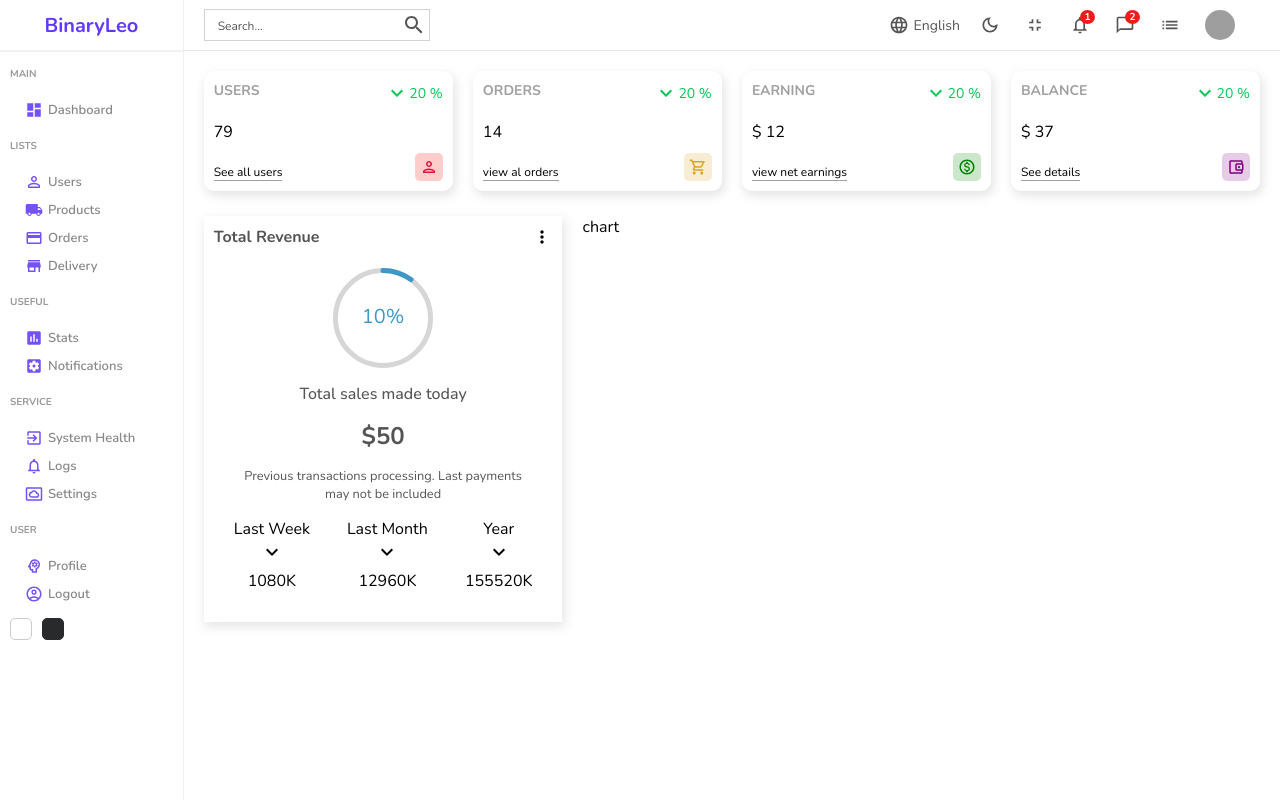
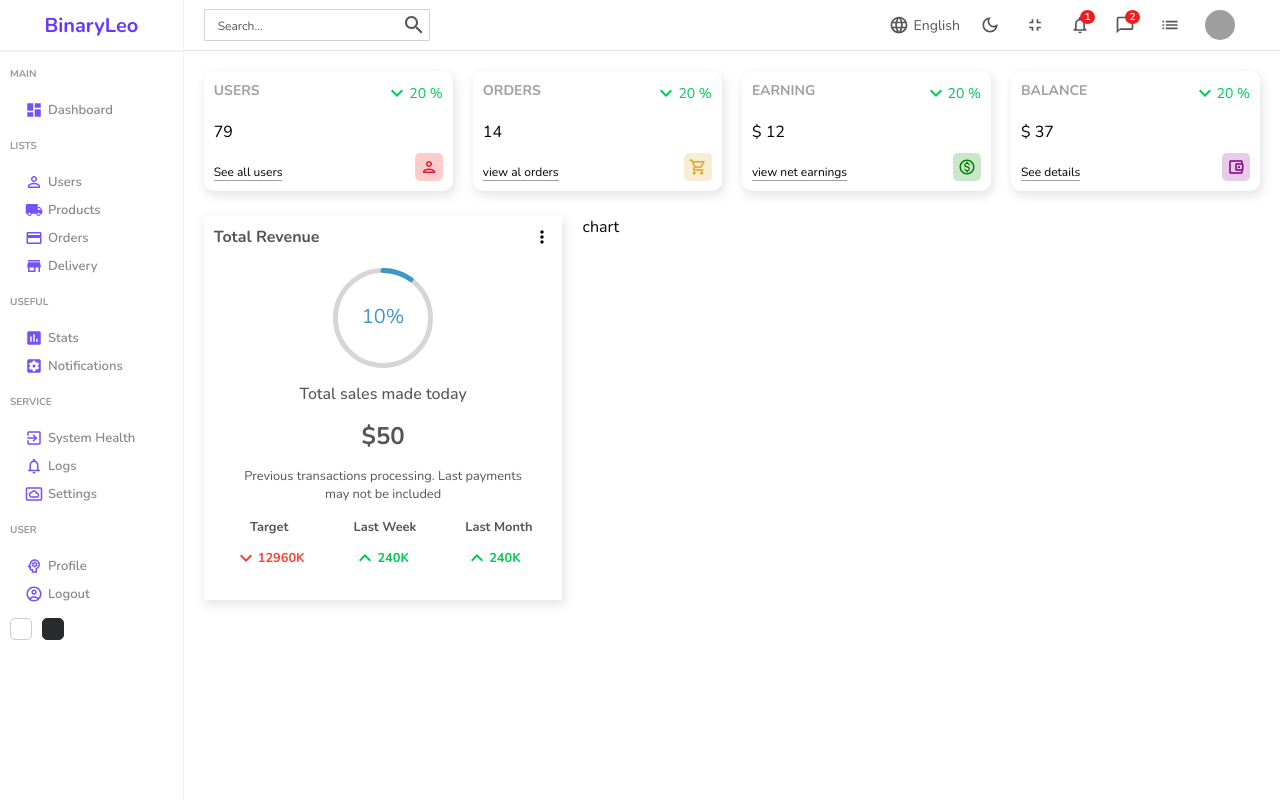
Before and after one commit to BinaryLeo/react_firebase_imageupload, a React (Create React App) app: page / in a window 1280 px wide. Built offline with nearby package versions, Linux system fonts and the light colour scheme; grey boxes are pictures that could not be loaded.

Commit message:
featured chart variables

```diff
--- a/src/components/featured/Featured.jsx
+++ b/src/components/featured/Featured.jsx
@@ -4,13 +4,14 @@ import MoreVertIcon from '@mui/icons-material/MoreVert';
 import { CircularProgressbar } from 'react-circular-progressbar';
 import 'react-circular-progressbar/dist/styles.css';
 import KeyboardArrowDownIcon from '@mui/icons-material/KeyboardArrowDown';
+import KeyboardArrowUpIcon from '@mui/icons-material/KeyboardArrowUp';
 const Featured = () => {
   //**! Temporary value */
-  let genericValue = Math.floor(Math.random() * 100);
-  let genericAmount = genericValue * 5;
-  let genericResult = Math.floor(Math.random() * 1000) * 10;
-  let lastMonth = genericResult * 12;
-  let lastYear = genericResult * 12 * 12;
+  let genericValue = Math.floor(Math.random() * 100)
+  let genericAmount = genericValue * 5
+  let target = Math.floor(Math.random() * 1000) * 120
+  let lastWeek = genericValue * 6
+  let lastMonth = lastWeek * 4
   //.................................................
   return (
     <div className="featured">
@@ -33,24 +34,24 @@ const Featured = () => {
         </p>
         <div className="summary">
           <div className="item">
+            <div className="itemTitle">Target</div>
+            <div className="itemResult negative">
+              <KeyboardArrowDownIcon className="icon" />
+              <div className="resultAmount">{`${target}K`}</div>
+            </div>
+          </div>
+          <div className="item">
             <div className="itemTitle">Last Week</div>
-            <div className="ItemResult">
-              <KeyboardArrowDownIcon className="icon" />
-              <div className="resultAmount">{`${genericResult}K`}</div>
+            <div className="itemResult positive">
+              <KeyboardArrowUpIcon className="icon" />
+              <div className="resultAmount">{`${lastMonth}K`}</div>
             </div>
           </div>
           <div className="item">
             <div className="itemTitle">Last Month</div>
-            <div className="ItemResult">
-              <KeyboardArrowDownIcon className="icon" />
+            <div className="itemResult positive">
+              <KeyboardArrowUpIcon className="icon" />
               <div className="resultAmount">{`${lastMonth}K`}</div>
-            </div>
-          </div>
-          <div className="item">
-            <div className="itemTitle">Year</div>
-            <div className="ItemResult">
-              <KeyboardArrowDownIcon className="icon" />
-              <div className="resultAmount">{`${lastYear}K`}</div>
             </div>
           </div>
         </div>
@@ -59,4 +60,4 @@ const Featured = () => {
   )
 }
 
-export default Featured;
+export default Featured
--- a/src/components/featured/featured.scss
+++ b/src/components/featured/featured.scss
@@ -52,6 +52,25 @@
          .item{
              text-align:center;
          }
+         .itemTitle{
+                font-size:0.8rem;
+                font-weight:bold;
+                color:#555;
+         }
+         .itemResult{
+             display:flex;
+                align-items:center;
+                margin-top: 10px;
+            font-size:0.8rem;
+            font-weight:bold;
+            color:#555;
+            &.positive{
+                color:#00c853;
+            }
+            &.negative{
+                color:#f44336;
+            }
+         }
         }
 
     }
```
